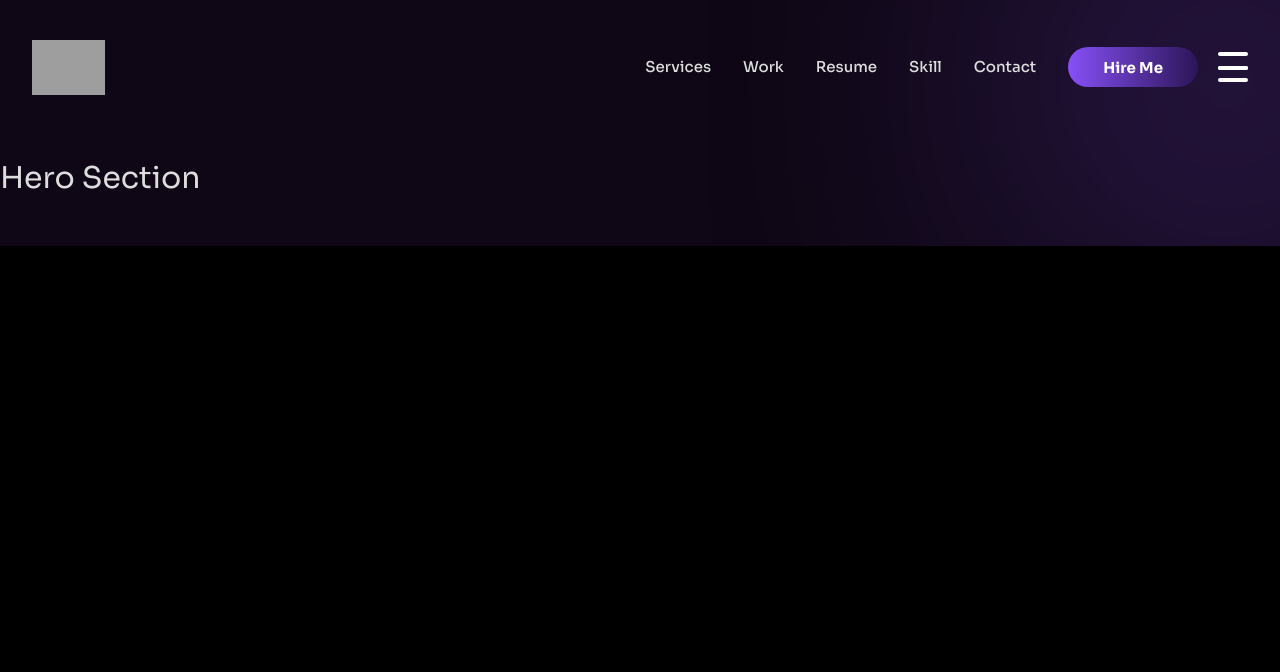
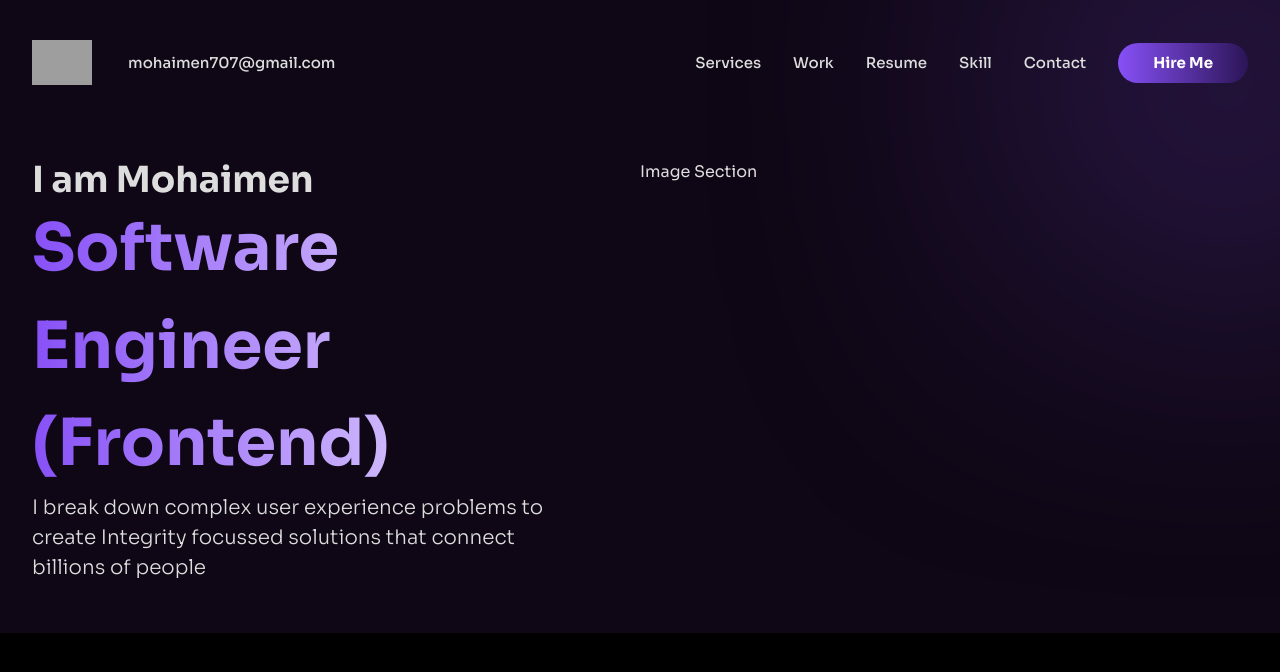
Before and after one commit to mohaimenkhalid/personal-portfolio-nuxt3, a Nuxt app: page / in a window 1280 px wide. Shown: the top 672 px of the page. Built offline with nearby package versions, Linux system fonts and the light colour scheme; grey boxes are pictures that could not be loaded.

Commit message:
Design hero section left side

```diff
--- a/components/common/header.vue
+++ b/components/common/header.vue
@@ -15,7 +15,7 @@ const isOpenMobileMenu = ref(false)
       <div>
         <ul class="m-0 p-0 list-none">
           <li class="inline-block">
-<!--            <a>mohaimen707@gmail.com</a>-->
+            <a href="">mohaimen707@gmail.com</a>
           </li>
         </ul>
       </div>
@@ -23,11 +23,21 @@ const isOpenMobileMenu = ref(false)
         <div class="flex justify-end items-center">
           <nav class="hidden md:block">
             <ul class="m-0 p-0 flex gap-x-8 list-none">
-              <li class="inline-block">Services</li>
-              <li class="inline-block">Work</li>
-              <li class="inline-block">Resume</li>
-              <li class="inline-block">Skill</li>
-              <li class="inline-block">Contact</li>
+              <li class="inline-block">
+                <a href="/">Services</a>
+              </li>
+              <li class="inline-block">
+                <a href="/">Work</a>
+              </li>
+              <li class="inline-block">
+                <a href="">Resume</a>
+              </li>
+              <li class="inline-block">
+                <a href="">Skill</a>
+              </li>
+              <li class="inline-block">
+                <a href="">Contact</a>
+              </li>
             </ul>
           </nav>
           <div class="ml-8">
@@ -37,17 +47,21 @@ const isOpenMobileMenu = ref(false)
               </a>
             </Button>
           </div>
-          <Hamburger v-model="isOpenMobileMenu" class="ml-5" />
+          <Hamburger v-model="isOpenMobileMenu" class="ml-5 block md:hidden" />
         </div>
       </div>
     </div>
   </header>
 <!--  v-if="isOpenMobileMenu"-->
   <Transition name="slide">
-    <div v-if="isOpenMobileMenu" class="mobile_menu_container">
+    <div v-if="isOpenMobileMenu" class="mobile_menu_container block md:hidden">
       <ul class="mobile_menu">
-        <li class="mobile_menu_list_item">Services</li>
-        <li class="mobile_menu_list_item">Work</li>
+        <li class="mobile_menu_list_item">
+          <a href="/">Services</a>
+        </li>
+        <li class="mobile_menu_list_item">
+          <a href="/">Work</a>
+        </li>
         <li class="mobile_menu_list_item">Resume</li>
         <li class="mobile_menu_list_item">Skill</li>
         <li class="mobile_menu_list_item">Contact</li>
@@ -56,7 +70,7 @@ const isOpenMobileMenu = ref(false)
   </Transition>
 </template>
 
-<style>
+<style scoped>
 .header-absolute {
   position: absolute;
   background-color: transparent;
@@ -70,7 +84,7 @@ const isOpenMobileMenu = ref(false)
   padding: 40px 0 20px;
 }
 
-.menu-bar ul li {
+ul li a{
   font-weight: var(--tj-fw-medium);
   font-size: var(--tj-fz-btn);
 }
--- /dev/null
+++ b/components/hero.vue
@@ -0,0 +1,48 @@
+<template>
+  <section class="hero-section">
+    <div class="container">
+      <div class="w-full flex">
+        <div class="w-1/2">
+          <span class="hero-sub-title">I am Mohaimen</span>
+          <h1 class="hero-title">Software Engineer <br /> <span>(Frontend)</span></h1>
+          <p class="hero-lead">
+            I break down complex user experience
+            problems to create Integrity focussed solutions that connect billions of people
+          </p>
+        </div>
+        <div class="w-1/2">
+          <h2>Image Section</h2>
+        </div>
+      </div>
+    </div>
+  </section>
+</template>
+
+<style scoped>
+
+.hero-section {
+  background: var(--tj-theme-accent-1);
+  position: relative;
+  overflow: hidden;
+  z-index: 1;
+  padding: 160px 0 50px;
+}
+
+.hero-section:before {
+  content: "";
+  position: absolute;
+  top: 0;
+  right: 0;
+  width: 322px;
+  height: 308px;
+  border-radius: 50%;
+  background: var(--tj-theme-primary);
+  background: -o-linear-gradient(190deg, var(--tj-theme-primary) 0%, rgba(115, 67, 210, 0) 100%);
+  background: linear-gradient(260deg, var(--tj-theme-primary) 0%, rgba(115, 67, 210, 0) 100%);
+  -webkit-filter: blur(150px);
+  filter: blur(150px);
+  margin-right: -5%;
+  margin-top: -5%;
+  z-index: -1;
+}
+</style>
--- a/pages/index.vue
+++ b/pages/index.vue
@@ -1,43 +1,15 @@
 <script setup>
 import Header from "~/components/common/header.vue";
+import Hero from "~/components/hero.vue";
 </script>
 
 <template>
   <div>
     <Header />
-    <section class="w-full hero-section">
-      <h1 class="text-3xl">
-        Hero Section
-      </h1>
-    </section>
+    <Hero />
   </div>
 </template>
 
 <style>
 
-.hero-section {
-  background: var(--tj-theme-accent-1);
-  position: relative;
-  overflow: hidden;
-  z-index: 1;
-  padding: 160px 0 50px;
-}
-
-.hero-section:before {
-  content: "";
-  position: absolute;
-  top: 0;
-  right: 0;
-  width: 322px;
-  height: 308px;
-  border-radius: 50%;
-  background: var(--tj-theme-primary);
-  background: -o-linear-gradient(190deg, var(--tj-theme-primary) 0%, rgba(115, 67, 210, 0) 100%);
-  background: linear-gradient(260deg, var(--tj-theme-primary) 0%, rgba(115, 67, 210, 0) 100%);
-  -webkit-filter: blur(150px);
-  filter: blur(150px);
-  margin-right: -5%;
-  margin-top: -5%;
-  z-index: -1;
-}
 </style>
```
Also changed, not shown: assets/css/tailwind.css.
